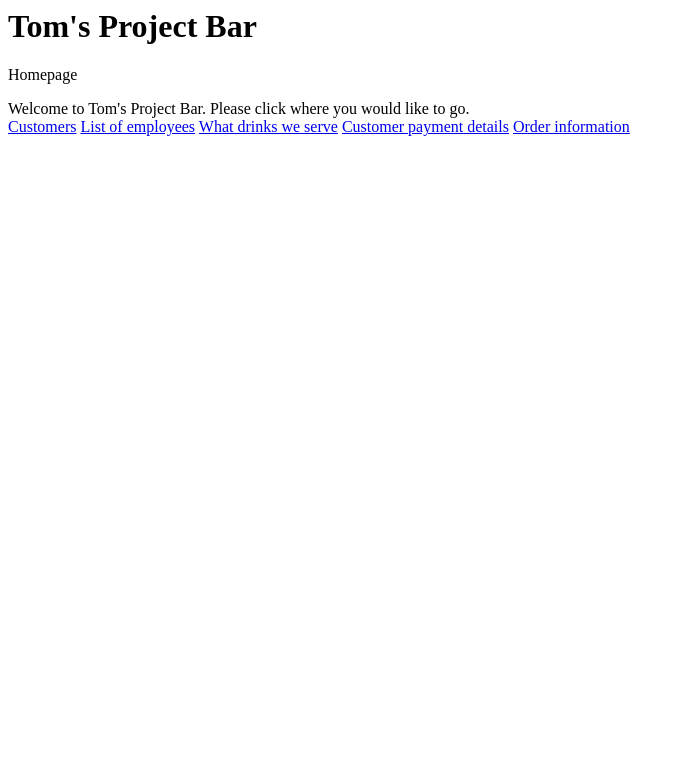
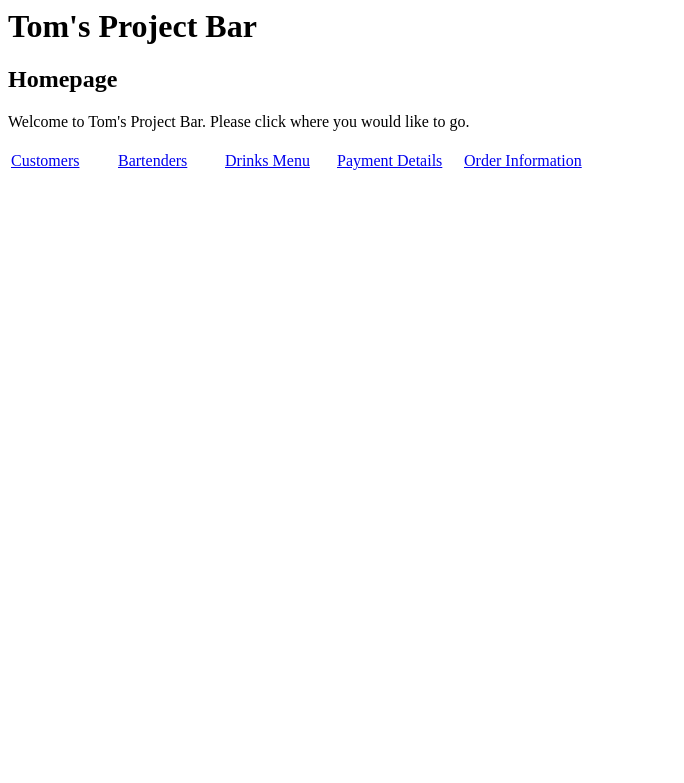
Before and after one commit to thomaslplant/tom, a Flask app: page / in a window 1280 px wide. Shown: the top 783 px of the page, without its empty margins (0-684 px from the left). Run offline with Flask 2, Linux system fonts and the light colour scheme.

Commit message:
Final Commit, project complete

```diff
--- a/project/application/__init__.py
+++ b/project/application/__init__.py
@@ -2,9 +2,7 @@
 from flask import Flask
 from flask_sqlalchemy import SQLAlchemy
 
-
 app = Flask(__name__, template_folder='../templates')
-
 
 # app.config['SQLALchemy_DATABASE_URI'] = "sqlite:///data.db"
 app.config['SQLALCHEMY_DATABASE_URI'] = "mysql+pymysql://root:root@34.89.77.106/toms_project_bar"
--- a/project/application/models.py
+++ b/project/application/models.py
@@ -34,7 +34,3 @@ class OrdersTable(db.Model):
     quantity = db.Column(db.Integer, nullable = False)
     order_cost = db.Column(db.Float, nullable=False)
     datetime_of_order = db.Column(db.String(25), nullable=False)
-    # customer_id = db.Column('customer_id', db.Integer, db.ForeignKey('customertable.customer_id'))
-    # beverage_id = db.Column('beverage_id', db.Integer, db.ForeignKey('drinkstable.beverage_id'))
-    # employee_id = db.Column('employee_id', db.Integer, db.ForeignKey('bartendertable.employee_id'))
-    # payment_id = db.Column('payment_id', db.Integer, db.ForeignKey('paymenttable.payment_id'))
--- a/project/application/routes.py
+++ b/project/application/routes.py
@@ -202,21 +202,21 @@ def add_payment():
             db.session.add(payment_method)
             db.session.commit()
             return render_template('paymentview.html', all_payments=all_payments, form=form, message=error, title="Add Payment")
+
+        if len(payment_type) == 0:
+            error = "Please enter the payment type"
+        elif len(bank) == 0:
+            error = "Please enter the bank name"
+        elif int(account_number) <= 9999999:
+            error = "Account number needs to be 8 digits"
+        elif int(sort_code) <= 99999:
+            error = "Sort code needs to be 6 digits"
+        elif int(cvv) <= 99:
+            error = "Please enter the CVV"
         else:
-            if len(payment_type) == 0:
-                error = "Please enter the payment type"
-            elif len(bank) == 0:
-                error = "Please enter the bank name"
-            elif int(account_number) <= 9999999:
-                error = "Account number needs to be 8 digits"
-            elif int(sort_code) <= 99999:
-                error = "Sort code needs to be 6 digits"
-            elif int(cvv) <= 99:
-                error = "Please enter the CVV"
-            else:
-                db.session.add(payment_method)
-                db.session.commit()
-                return render_template('paymentview.html', all_payments=all_payments, form=form, message=error, title="Add Payment")
+            db.session.add(payment_method)
+            db.session.commit()
+            return render_template('paymentview.html', all_payments=all_payments, form=form, message=error, title="Add Payment")
 
 
     return render_template('payment.html', all_payments=all_payments, form=form, message=error)
@@ -246,7 +246,7 @@ def delete_payment(payment_id):
     try:
         db.session.delete(payment_to_delete)
         db.session.commit()
-        return redirect('/customer')
+        return redirect('/payment')
     except:
         return "The Payment couldn't be deleted!"
 
@@ -263,8 +263,7 @@ def add_orders():
         quantity = form.quantity.data
         order_cost = form.order_cost.data
         datetime_of_order = form.datetime_of_order.data
-        # customer_id = form.customer_id.data
-        whole_order = OrdersTable(quantity=form.quantity.data, order_cost=form.order_cost.data, datetime_of_order=form.datetime_of_order.data)#, customer_id=form.customer_id.data)
+        whole_order = OrdersTable(quantity=form.quantity.data, order_cost=form.order_cost.data, datetime_of_order=form.datetime_of_order.data)
 
         if int(quantity) <= 0:
             error = "Please enter your first name"
@@ -287,7 +286,6 @@ def update_orders(order_id):
         order_to_update.quantity = request.form["quantity"]
         order_to_update.order_cost = request.form["order_cost"]
         order_to_update.datetime_of_order = request.form["datetime_of_order"]
-        # order_to_update.customer_id = request.form["customer_id"]
         try:
             db.session.commit()
             return redirect('/orders')
--- a/project/templates/home.html
+++ b/project/templates/home.html
@@ -1,17 +1,36 @@
 {% extends 'main.html' %}
 {% block body %}
 <html>
-    <head>Homepage</head>
+    <h2>Homepage</h2>
     <body>
         <p>
             Welcome to Tom's Project Bar.
             Please click where you would like to go.
-            <br/>
-            <a href="{{ url_for('add_customer') }}">Customers</a>
-            <a href="{{ url_for('add_bartender') }}">List of employees</a>
-            <a href="{{ url_for('add_drink') }}">What drinks we serve</a>
-            <a href="{{ url_for('add_payment') }}">Customer payment details</a>
-            <a href="{{ url_for('add_orders') }}">Order information</a>
+            <br>
+            <table>
+                <col width="105">
+                  <col width="105">
+                    <col width="110">
+                      <col width="125">
+                        <col width="120">
+            <br>
+            <tr>
+                <td>
+                  <a href="{{ url_for('add_customer') }}">Customers</a>
+                </td>
+                <td>
+                  <a href="{{ url_for('add_bartender') }}">Bartenders</a>
+                </td>
+                <td>
+                  <a href="{{ url_for('add_drink') }}">Drinks Menu</a>
+                </td>
+                <td>
+                  <a href="{{ url_for('add_payment') }}">Payment Details</a>
+                </td>
+                <td>
+                  <a href="{{ url_for('add_orders') }}">Order Information</a>
+                </td>
+            </table>
         </p>
     </body>
 </html>
```
Also changed, not shown: project/tests/test_app.py (+0 -1 lines), project/application/data.db, 1 other file.
